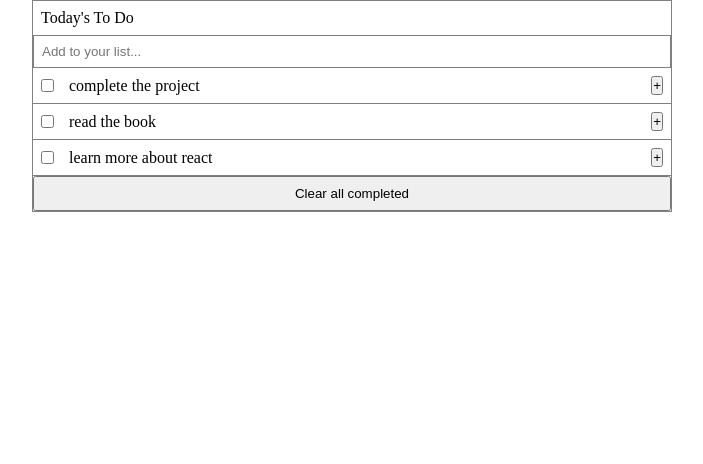
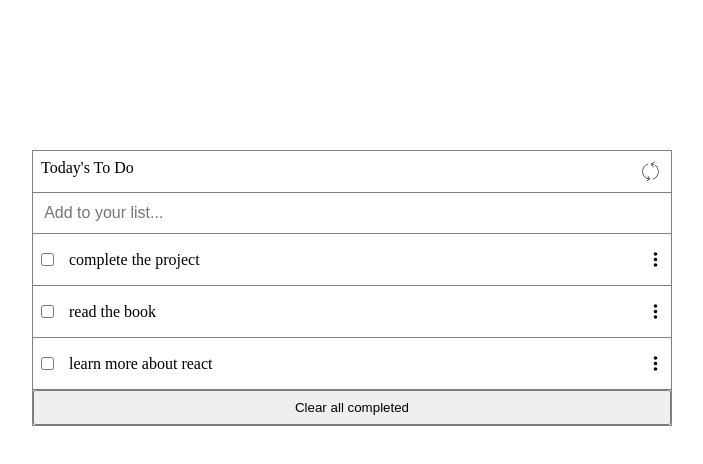
Before and after one commit to MohammedElseddik/to-do-list-project, a website built with webpack: page src/index.html in a window 1280 px wide. Shown: the whole page, without its empty margins (288-991 px from the left). Built offline with nearby package versions, Linux system fonts and the light colour scheme.

Commit message:
Add dra-drop and refresh button

```diff
--- a/src/index.js
+++ b/src/index.js
@@ -1,6 +1,7 @@
 import _, { add } from 'lodash';
 import './style.css';
-
+import verticalDotsIcon from './img/vertical dots.svg'
+import refresh from './img/refresh.svg'
 
 class ListProperties {
 
@@ -35,9 +36,15 @@ class List {
 
     render() {
         const listBody = document.querySelector('.tasks-body');
+        const listTitle = document.querySelector('.task-list');
+        const refreshIcon = new Image();
+        refreshIcon.src = refresh;
+        listTitle.appendChild(refreshIcon);
         for (const listItem of this.ListObjects) {
-            const addTaskBtn = document.createElement('button');
-            addTaskBtn.textContent = '+';
+            //const addTaskBtn = document.createElement('button');
+            //addTaskBtn.textContent = '+';
+            const verticalDots = new Image();
+            verticalDots.src = verticalDotsIcon;
             //addTaskBtn.addEventListener('click', addTask);
             const listLi = document.createElement('li');
             const text = document.createElement('p');
@@ -48,7 +55,8 @@ class List {
             checkboxIcon.type = 'checkbox';
             listLi.appendChild(checkboxIcon);
             listLi.appendChild(text);
-            listLi.appendChild(addTaskBtn);
+            listLi.appendChild(verticalDots);
+            //listLi.appendChild(addTaskBtn);
             listBody.appendChild(listLi);
         }
     }
--- a/src/style.css
+++ b/src/style.css
@@ -10,18 +10,34 @@ ul {
   list-style: none;
 }
 
+.list-container {
+  border: 1px solid gray;
+  width: 50%;
+  margin: 150px auto;
+}
+
 .task-list {
+  display: flex;
+  justify-content: space-between;
   padding: 0.5rem;
+}
+
+.task-list img {
+  width: 25px;
+  height: 25px;
+  cursor: pointer;
+}
+
+.add__task {
+  border-top: 1px solid gray;
+  border-bottom: 1px solid gray;
+  padding: 0.7rem;
 }
 
 .add-task {
   outline: none;
   border: none;
-  padding: 0.5rem;
-}
-
-.add__task {
-  border: 1px solid gray;
+  font-size: 1rem;
 }
 
 .list-item {
@@ -32,17 +48,6 @@ ul {
   padding: 0.5rem;
 }
 
-.list-container {
-  border: 1px solid gray;
-  width: 50%;
-  margin: 0 auto;
-}
-
-.clear-btn {
-  width: 100%;
-  padding: 0.5rem;
-}
-
 input[type="checkbox"] {
   margin-right: 15px;
 }
@@ -50,3 +55,15 @@ input[type="checkbox"] {
 .list-description {
   width: 100%;
 }
+
+.list-item img {
+  width: 15px;
+  height: 35px;
+  cursor: grab;
+}
+
+.clear-btn {
+  width: 100%;
+  padding: 0.5rem;
+  cursor: pointer;
+}
```
Also changed, not shown: src/img/refresh.svg (added), src/img/vertical dots.svg (added).
